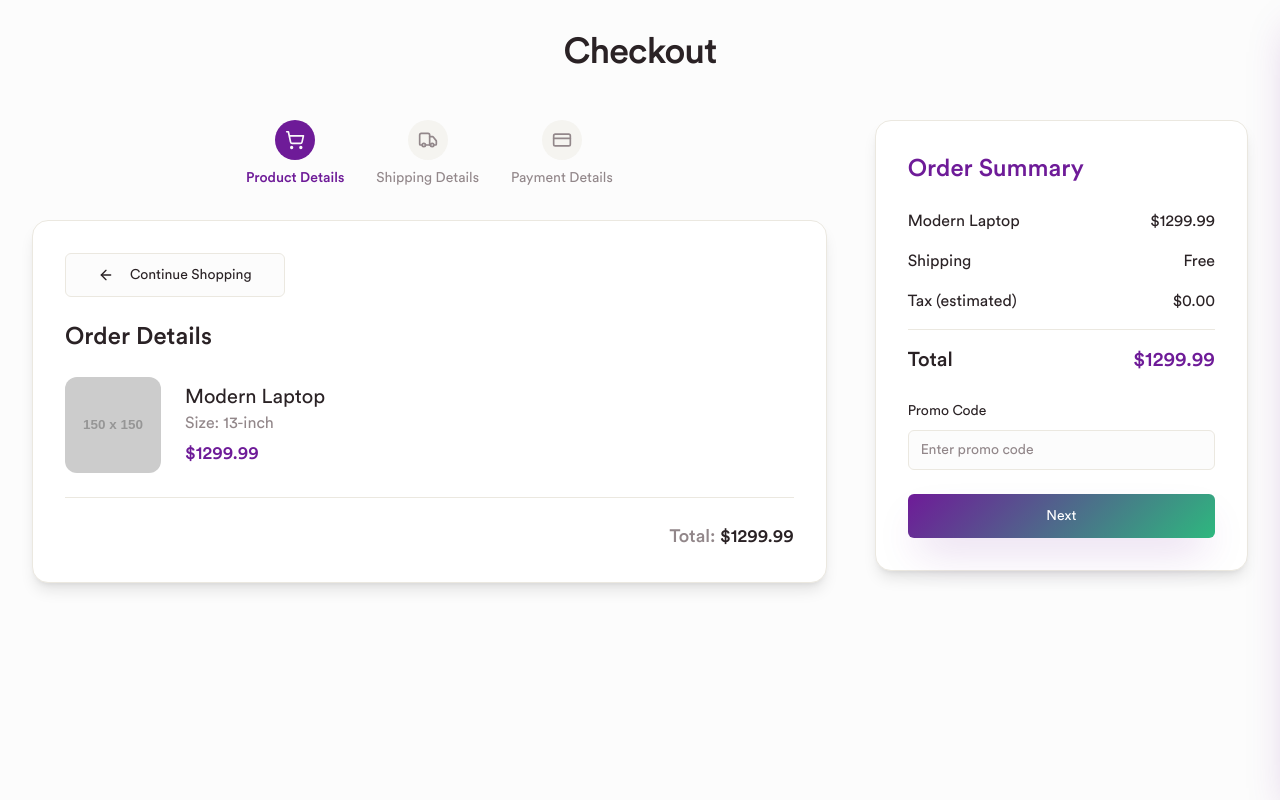
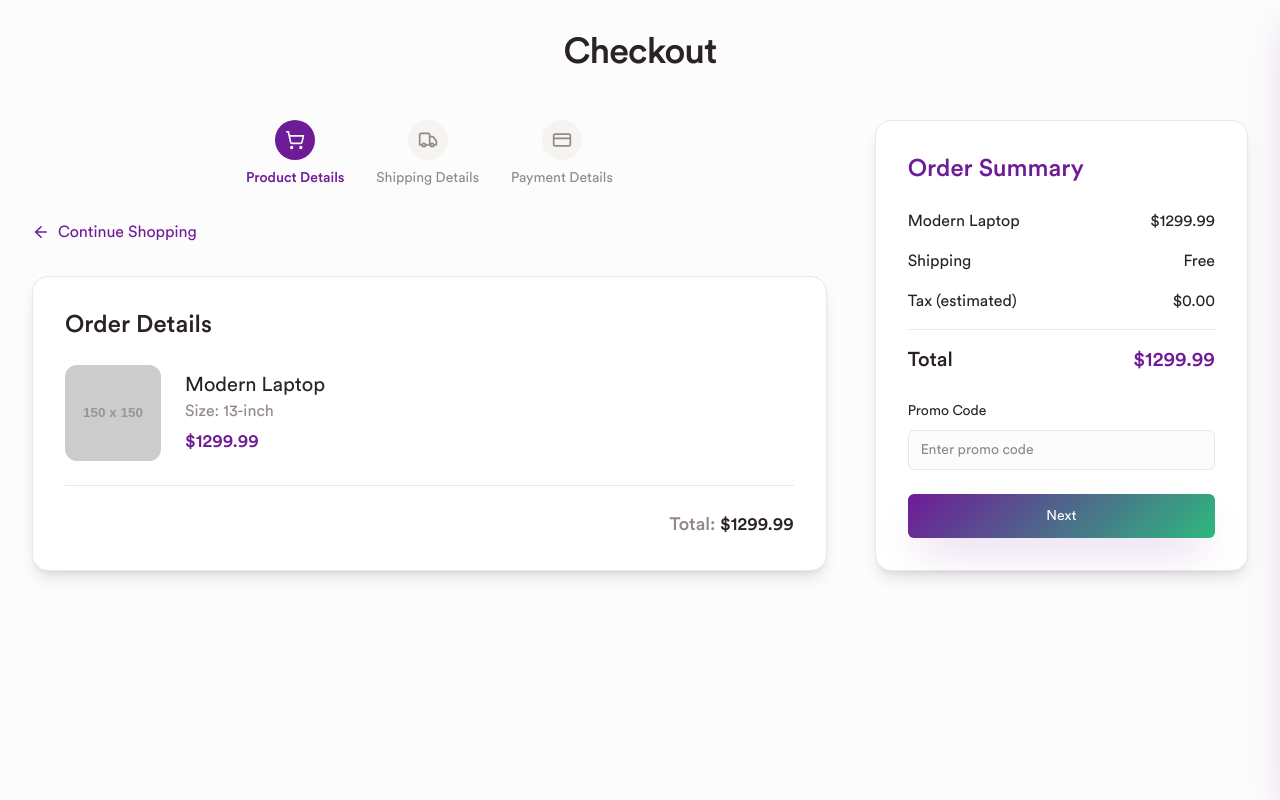
Before and after one commit to TECHCROWDMY/aanya-sarees-shop, a React (Vite) app: page /checkout in a window 1280 px wide. Built offline with nearby package versions, Linux system fonts and the light colour scheme.

Commit message:
Refactor checkout back button

```diff
--- a/src/pages/Checkout.tsx
+++ b/src/pages/Checkout.tsx
@@ -94,17 +94,16 @@ function CheckoutPage() {
 
             {/* Step Content Containers */}
             {step === 1 && (
-              <div className="bg-card p-8 rounded-2xl shadow-lg border">
-                <Button
+              <>
+                <button
                   onClick={() => navigate('/products')}
-                  variant="outline"
-                  size="lg"
-                  className="font-circular mb-6"
+                  className="flex items-center text-primary hover:underline font-circular mb-4 transition-colors"
                 >
-                  <ArrowLeft className="mr-2" size={20} />
+                  <ArrowLeft className="mr-2" size={18} />
                   Continue Shopping
-                </Button>
-                <h2 className="text-2xl font-semibold mb-6 text-foreground">Order Details</h2>
+                </button>
+                <div className="bg-card p-8 rounded-2xl shadow-lg border">
+                  <h2 className="text-2xl font-semibold mb-6 text-foreground">Order Details</h2>
                 <div className="flex items-center space-x-6 border-b border-border pb-6 mb-6">
                   <img src={initialProduct.image} alt={initialProduct.name} className="w-24 h-24 object-cover rounded-xl" />
                   <div className="flex-1">
@@ -117,15 +116,20 @@ function CheckoutPage() {
                   <span className="text-muted-foreground">Total:</span> <span className="text-foreground">${initialProduct.price}</span>
                 </div>
               </div>
+              </>
             )}
 
             {step === 2 && (
-              <div className="bg-card p-8 rounded-2xl shadow-lg border">
-                <Button onClick={prevStep} variant="outline" size="lg" className="font-circular mb-6">
-                  <ArrowLeft className="mr-2" size={20} />
+              <>
+                <button
+                  onClick={prevStep}
+                  className="flex items-center text-primary hover:underline font-circular mb-4 transition-colors"
+                >
+                  <ArrowLeft className="mr-2" size={18} />
                   Back
-                </Button>
-                <h2 className="text-2xl font-semibold mb-6 text-foreground">Shipping Information</h2>
+                </button>
+                <div className="bg-card p-8 rounded-2xl shadow-lg border">
+                  <h2 className="text-2xl font-semibold mb-6 text-foreground">Shipping Information</h2>
                 <form className="space-y-6">
                   <Input type="text" placeholder="Full Name" value={shippingDetails.name} onChange={(e) => setShippingDetails({ ...shippingDetails, name: e.target.value })} className="w-full font-circular" />
                   <Input type="text" placeholder="Street Address" value={shippingDetails.address} onChange={(e) => setShippingDetails({ ...shippingDetails, address: e.target.value })} className="w-full font-circular" />
@@ -135,15 +139,20 @@ function CheckoutPage() {
                   </div>
                 </form>
               </div>
+              </>
             )}
 
             {step === 3 && (
-              <div className="bg-card p-8 rounded-2xl shadow-lg border">
-                <Button onClick={prevStep} variant="outline" size="lg" className="font-circular mb-6">
-                  <ArrowLeft className="mr-2" size={20} />
+              <>
+                <button
+                  onClick={prevStep}
+                  className="flex items-center text-primary hover:underline font-circular mb-4 transition-colors"
+                >
+                  <ArrowLeft className="mr-2" size={18} />
                   Back
-                </Button>
-                <h2 className="text-2xl font-semibold mb-6 text-foreground">Payment Details</h2>
+                </button>
+                <div className="bg-card p-8 rounded-2xl shadow-lg border">
+                  <h2 className="text-2xl font-semibold mb-6 text-foreground">Payment Details</h2>
                 <form className="space-y-6">
                   <Input type="text" placeholder="Card Number" value={paymentDetails.cardNumber} onChange={(e) => setPaymentDetails({ ...paymentDetails, cardNumber: e.target.value })} className="w-full font-circular" />
                   <div className="grid grid-cols-2 gap-4">
@@ -152,6 +161,7 @@ function CheckoutPage() {
                   </div>
                 </form>
               </div>
+              </>
             )}
           </div>
 
```
